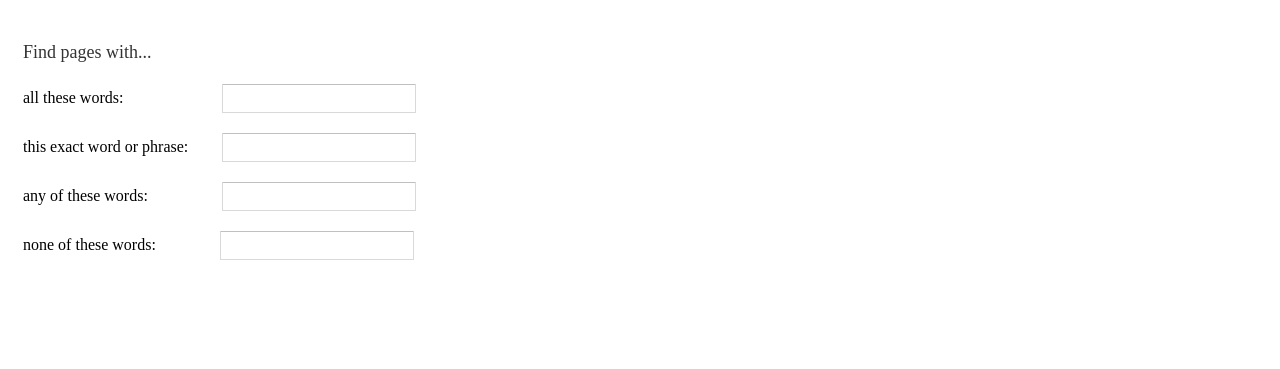
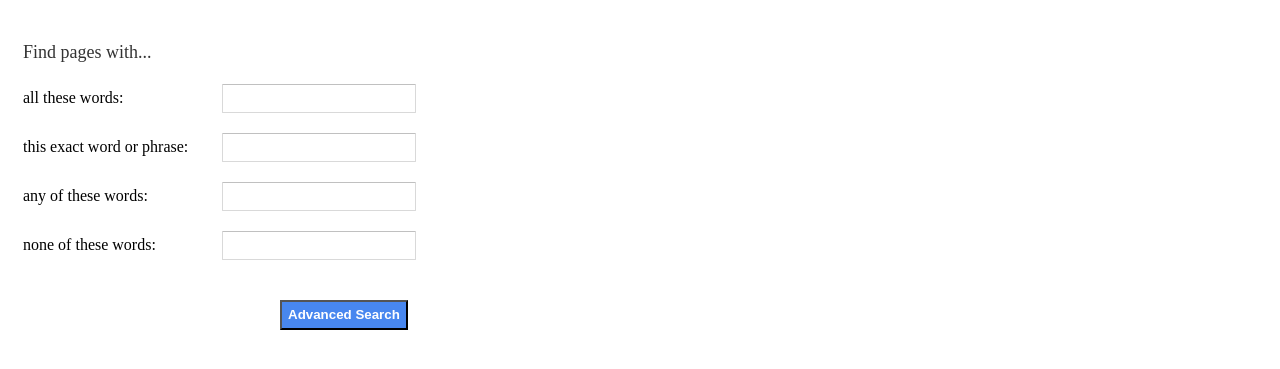
Before and after one commit to vishrantsaagar/Project0, a plain HTML site: page advsearch.html in a window 1280 px wide. Shown: the part 85-454 px from the top of the page. Drawn offline with Linux system fonts and the light colour scheme.

Commit message:
Almost Done

```diff
--- a/advsearch.html
+++ b/advsearch.html
@@ -11,20 +11,23 @@
             </nav>
         </header>
     <div id = "advtitle" style = "margin-left:10px">Advanced Search</div>
-    <form action='/search' id="adv" name ="f">
+    <form action="https://google.com/search" id="adv" name ="q">
     <div id = "pages">Find pages with...</div>
     <div id = "entrants">
         <div>all these words:
-        <input type="text" name = "as-q" style="margin-left:95px">
+        <input type="text" name = "as_q" style="margin-left:95px">
         </div>
         <div style="margin-top:20px">this exact word or phrase:
-        <input type="text" name = "as-q" style="margin-left:30px">
+        <input type="text" name = "as_epq" style="margin-left:30px">
         </div>
         <div style="margin-top:20px">any of these words:
-        <input type="text" name = "as-q" style="margin-left:70px">
+        <input type="text" name = "as_oq" style="margin-left:70px">
         </div>
         <div style="margin-top:20px">none of these words:
-        <input type="text" name = "as-q" style="margin-left:60px">
+        <input type="text" name = "as_eq" style="margin-left:62px">
+        </div>
+        <div>
+        <input type="submit" value="Advanced Search" id="google_adv">
         </div>
     </div>
     </body>
--- a/styleadv.css
+++ b/styleadv.css
@@ -34,3 +34,15 @@ input[type="text"] {
     padding: 1px 8px;
     clear: both;
 }
+
+#google_adv {
+    background: #4887ef;
+    line-height: 100%;
+    height: 30px;
+    min-width: 120px;;
+    font-weight: bold;
+    color:white;
+    margin-left: 257px;
+    margin-top: 40px;
+    cursor: pointer;
+}
```
Also changed, not shown: index.html (+1 -1 lines), styleindex.css (+7 -2 lines).
